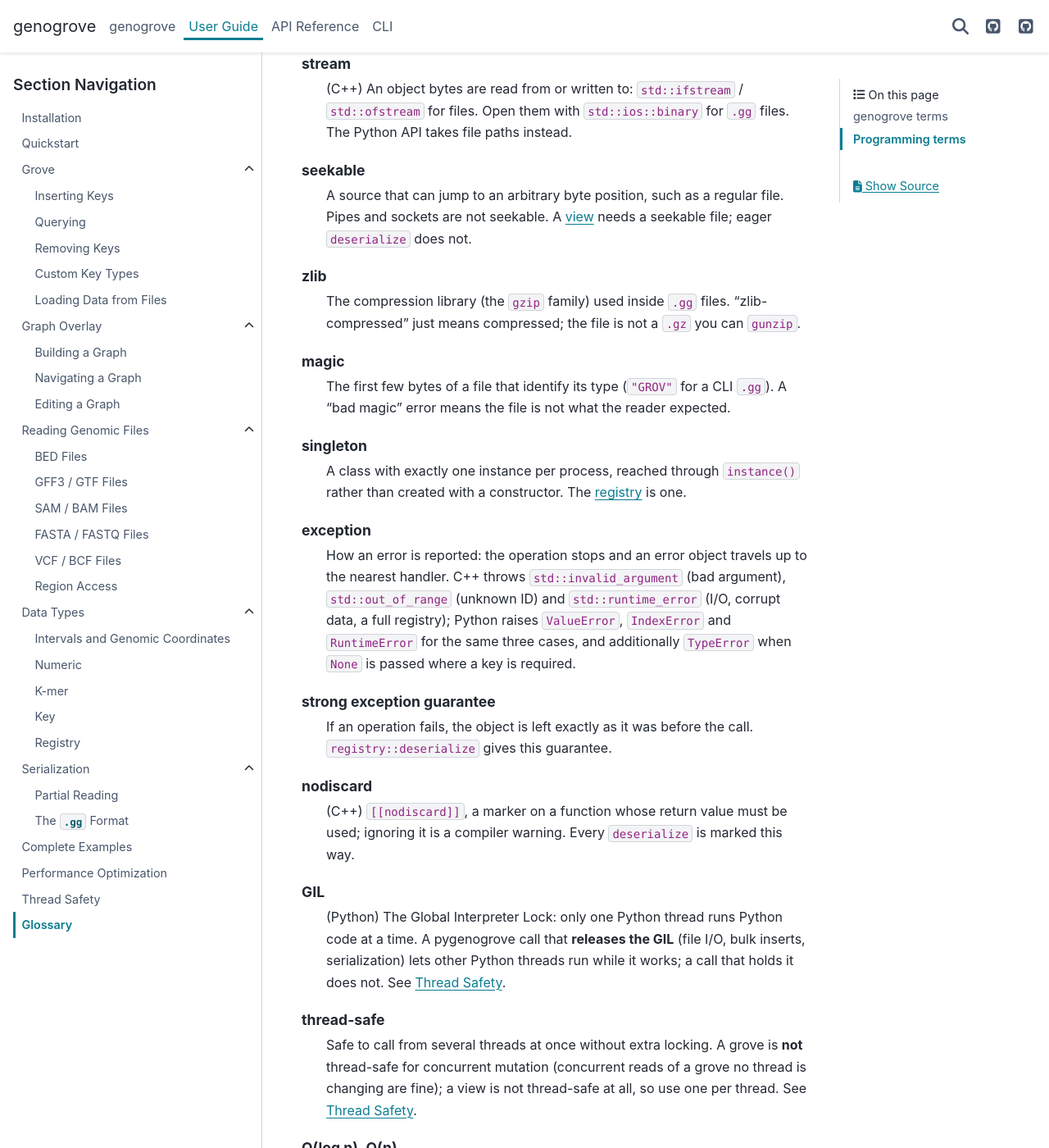
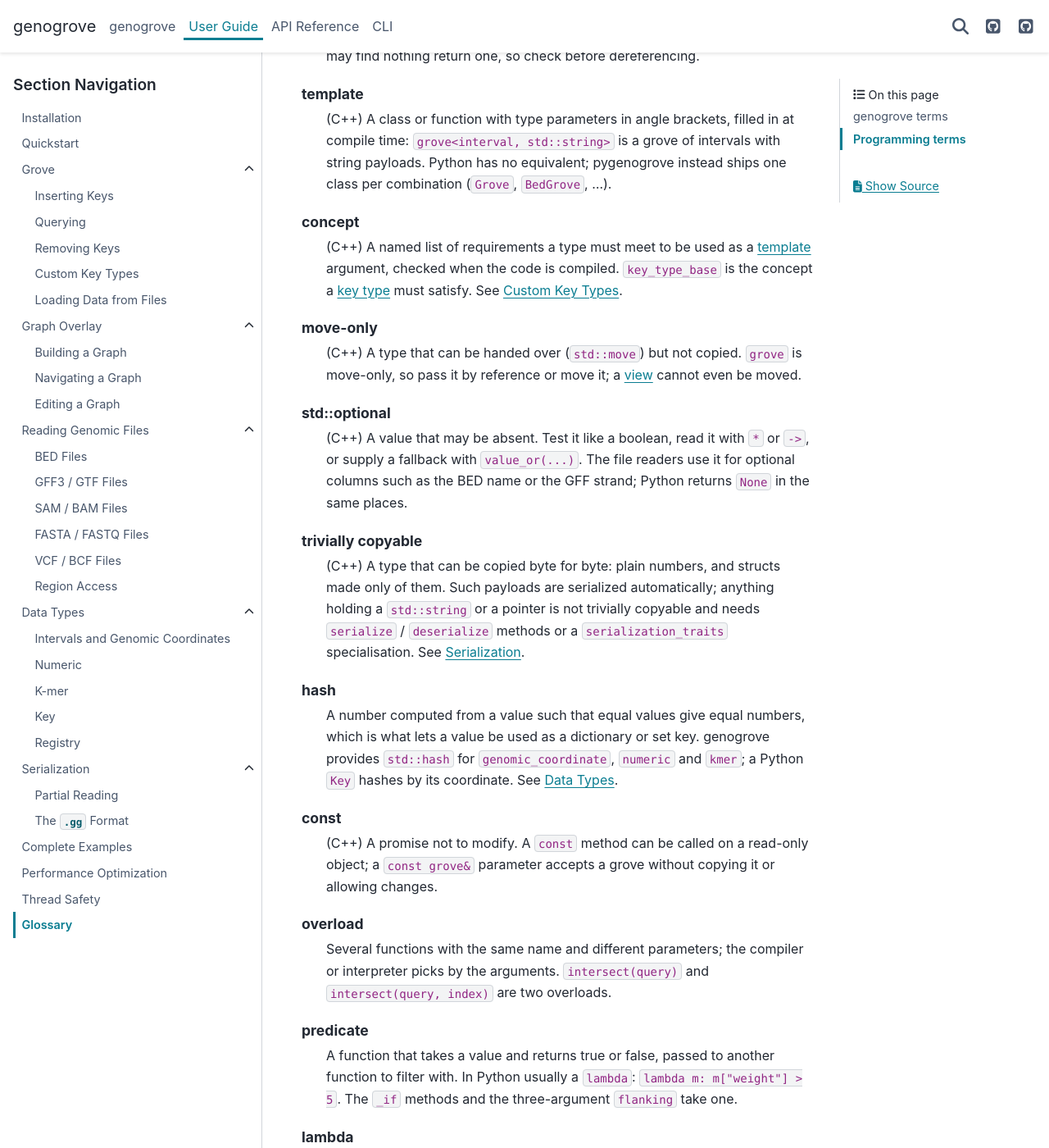
Before and after one commit to genogrove/docs, a Sphinx documentation site: the page built from source/guide/glossary.md, in a window 1280 px wide and 1400 px high, scrolled down 6438 px. Shown: the whole window at 82% size. Built offline with Sphinx 7.4.7 and the PyData theme 0.15.4, drawn with Linux system fonts in a browser that asks for light colours; some of the changed text lies outside the part shown.

Commit message:
glossary: split the O() entry and add the terms the guide pages link to
- O(1), O(log n) and O(n) are now separate term names (the single
  'O(log n), O(n)' entry could not be targeted by {term})
- node entry also carries leaf and internal node
- new genogrove-side entries: half-open, parallel edge, block, htslib,
  bgzip / tabix
- new programming-side entries: concept, move-only, std::optional,
  trivially copyable, hash

````diff
--- a/source/guide/glossary.md
+++ b/source/guide/glossary.md
@@ -69,6 +69,11 @@
   the GFF/GTF reader keeps the file's 1-based closed coordinates, which convert as
   `[start - 1, end - 1]`. See {doc}`io/index`.
 
+half-open
+  The `[start, end)` convention of BED and BAM files and of the BED, BAM and VCF readers: `end` is
+  one past the last base, so the length is `end - start`. Converts to the grove's
+  {term}`0-based closed` keys as `[start, end - 1]`. See {doc}`io/index`.
+
 strand
   Which DNA strand a feature lies on: `'+'`, `'-'`, or `'.'` for a feature with no strand.
   `'*'` is a **wildcard** used in queries and matches any strand; `'.'` is a real value that
@@ -112,6 +117,11 @@
 edge
   One directed link from a *source* key to a *target* key in the graph overlay. Following edges
   forwards gives a key's *neighbours*, backwards its *in-neighbours*. See {doc}`graph/navigating`.
+
+parallel edge
+  A second edge with the same source and target, in the same direction. `add_edge` never
+  deduplicates, so adding the same pair twice stores two edges, each with its own metadata. See
+  {doc}`graph/index`.
 
 edge metadata
   Data attached to an edge (a label, a weight). In C++ its type is the grove's third template
@@ -157,6 +167,11 @@
   (it expects the header); a {term}`view` can read either when told where the grove bytes start.
   See {doc}`serialization/format`.
 
+block
+  One independently compressed unit of a `.gg` file: one B+ tree {term}`node`, or one chunk of
+  {term}`external keys <external key>`. A {term}`view` loads blocks on demand; `blocks_loaded()`
+  and `block_count()` count them. See {doc}`serialization/format`.
+
 format version
   The version of the `.gg` layout, currently 0.3. A genogrove build reads exactly one format;
   older files must be regenerated. See {doc}`serialization/format`.
@@ -174,6 +189,17 @@
   Simple Interaction Format, a tab-separated text format read by Cytoscape (a network
   visualisation program). A grove can be exported to it to look at its tree and graph. See
   {doc}`serialization/format`.
+
+htslib
+  The C library behind samtools and bcftools. genogrove uses it to read BAM/CRAM, VCF/BCF and
+  compressed files, so it is a build dependency of the C++ library; the Python wheels bundle it.
+  See {doc}`installation`.
+
+bgzip
+tabix
+  `bgzip` compresses a text file in blocks so that it stays {term}`seekable`; `tabix` builds a
+  `.tbi` / `.csi` index over a bgzipped, position-sorted BED, GFF or VCF file so that one locus can
+  be read without scanning the whole file. See {doc}`io/region_access`.
 ```
 
 ## Programming terms
@@ -203,6 +231,32 @@
   (C++) A class or function with type parameters in angle brackets, filled in at compile time:
   `grove<interval, std::string>` is a grove of intervals with string payloads. Python has no
   equivalent; pygenogrove instead ships one class per combination (`Grove`, `BedGrove`, …).
+
+concept
+  (C++) A named list of requirements a type must meet to be used as a {term}`template` argument,
+  checked when the code is compiled. `key_type_base` is the concept a {term}`key type` must
+  satisfy. See {doc}`grove/custom_key_types`.
+
+move-only
+  (C++) A type that can be handed over (`std::move`) but not copied. `grove` is move-only, so
+  pass it by reference or move it; a {term}`view` cannot even be moved.
+
+std::optional
+  (C++) A value that may be absent. Test it like a boolean, read it with `*` or `->`, or supply a
+  fallback with `value_or(...)`. The file readers use it for optional columns such as the BED name
+  or the GFF strand; Python returns `None` in the same places.
+
+trivially copyable
+  (C++) A type that can be copied byte for byte: plain numbers, and structs made only of them.
+  Such payloads are serialized automatically; anything holding a `std::string` or a pointer is
+  not trivially copyable and needs `serialize` / `deserialize` methods or a
+  `serialization_traits` specialisation. See {doc}`serialization/index`.
+
+hash
+  A number computed from a value such that equal values give equal numbers, which is what lets a
+  value be used as a dictionary or set key. genogrove provides `std::hash` for
+  `genomic_coordinate`, `numeric` and `kmer`; a Python `Key` hashes by its coordinate. See
+  {doc}`data_types/index`.
 
 const
   (C++) A promise not to modify. A `const` method can be called on a read-only object; a
````
Also changed, not shown: other parts of source/guide/glossary.md (+5 -1 lines).
